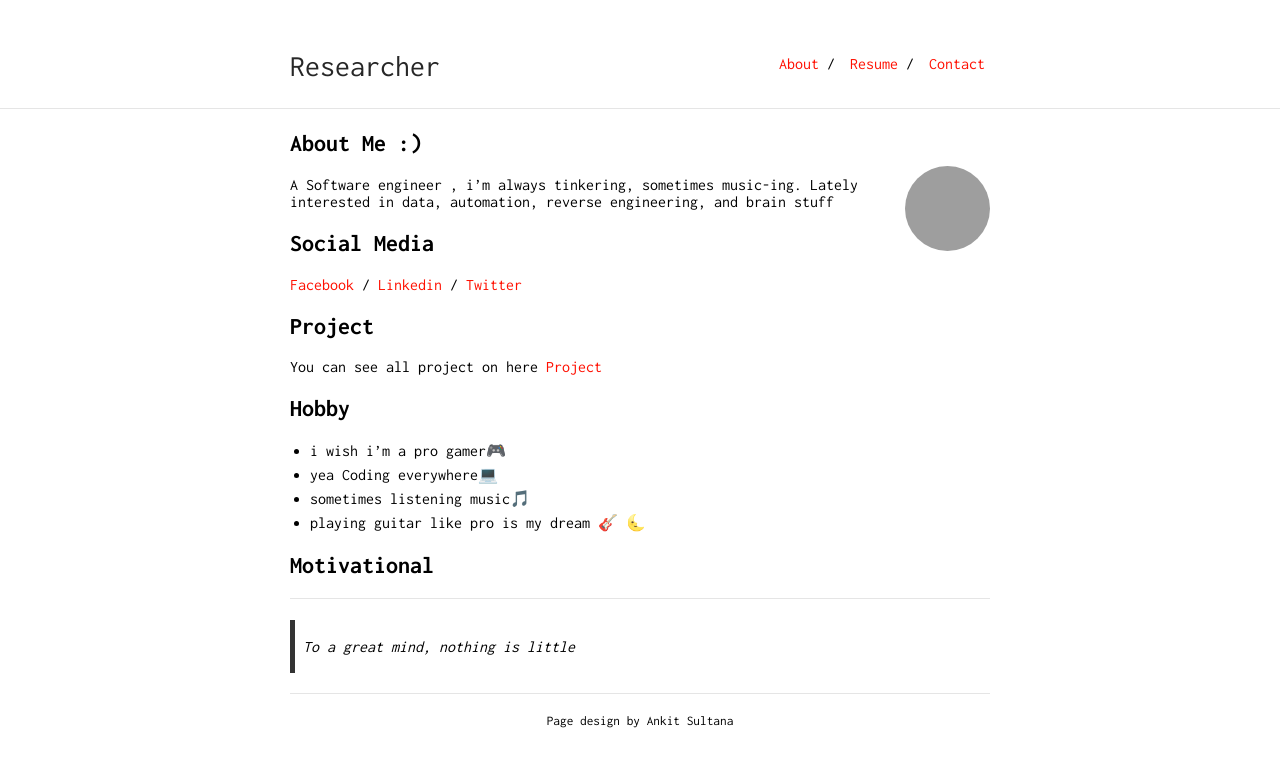
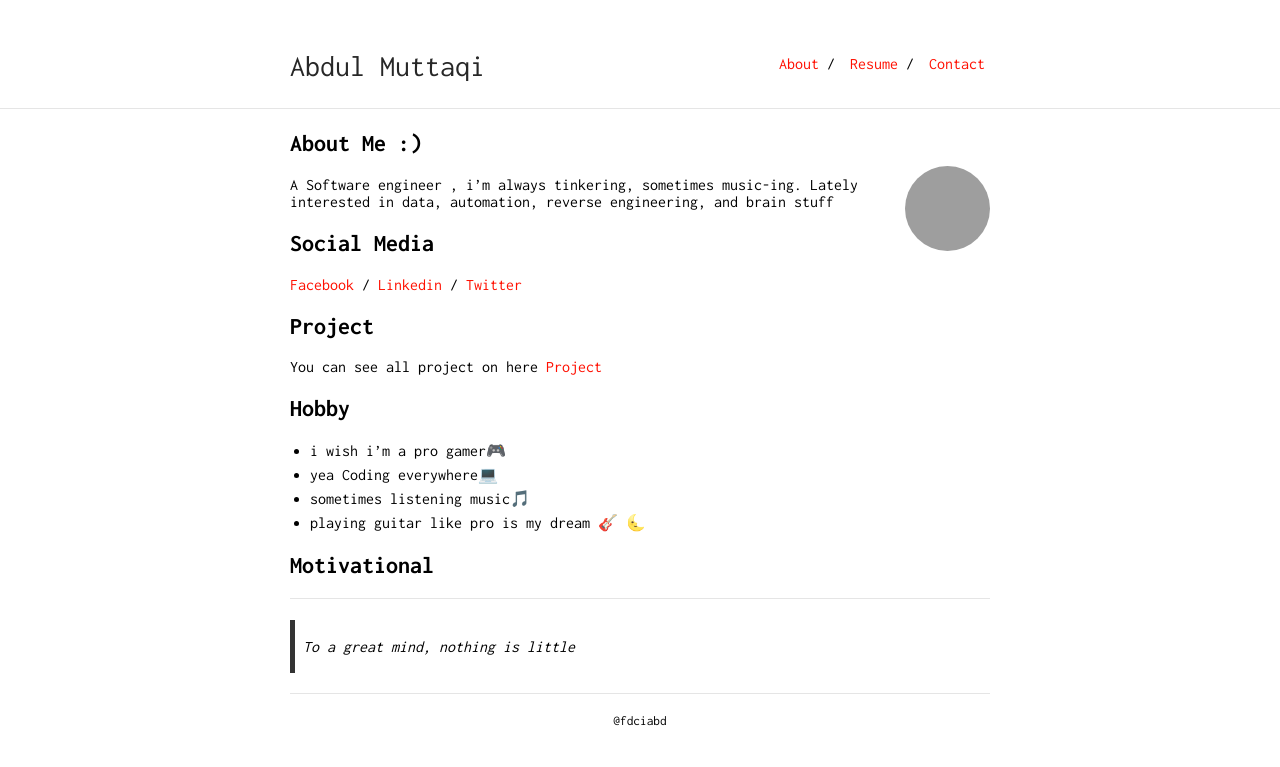
Before and after one commit to oemzih/about, a Jekyll site: the page built from index.md, in a window 1280 px wide. Shown: the top 767 px of the page. Built offline with Jekyll 4.4.1, drawn with Linux system fonts in a browser that asks for light colours; our own code applies the rules of GitHub Pages for plain Markdown files; grey boxes are pictures that could not be loaded.

Commit message:
Update _config.yml

```diff
--- a/_config.yml
+++ b/_config.yml
@@ -1,4 +1,4 @@
-title: Researcher
+title: Abdul Muttaqi
 url: "https://fdciabdul.github.io"
 baseurl: "/"
 
@@ -9,7 +9,7 @@ tracking_id: #
 
 footer: yes
 footer_url: "https://github.com/ankitsultana"
-footer_text: "Page design by Ankit Sultana"
+footer_text: "@fdciabd"
 
 sass:
     style: compressed
```
